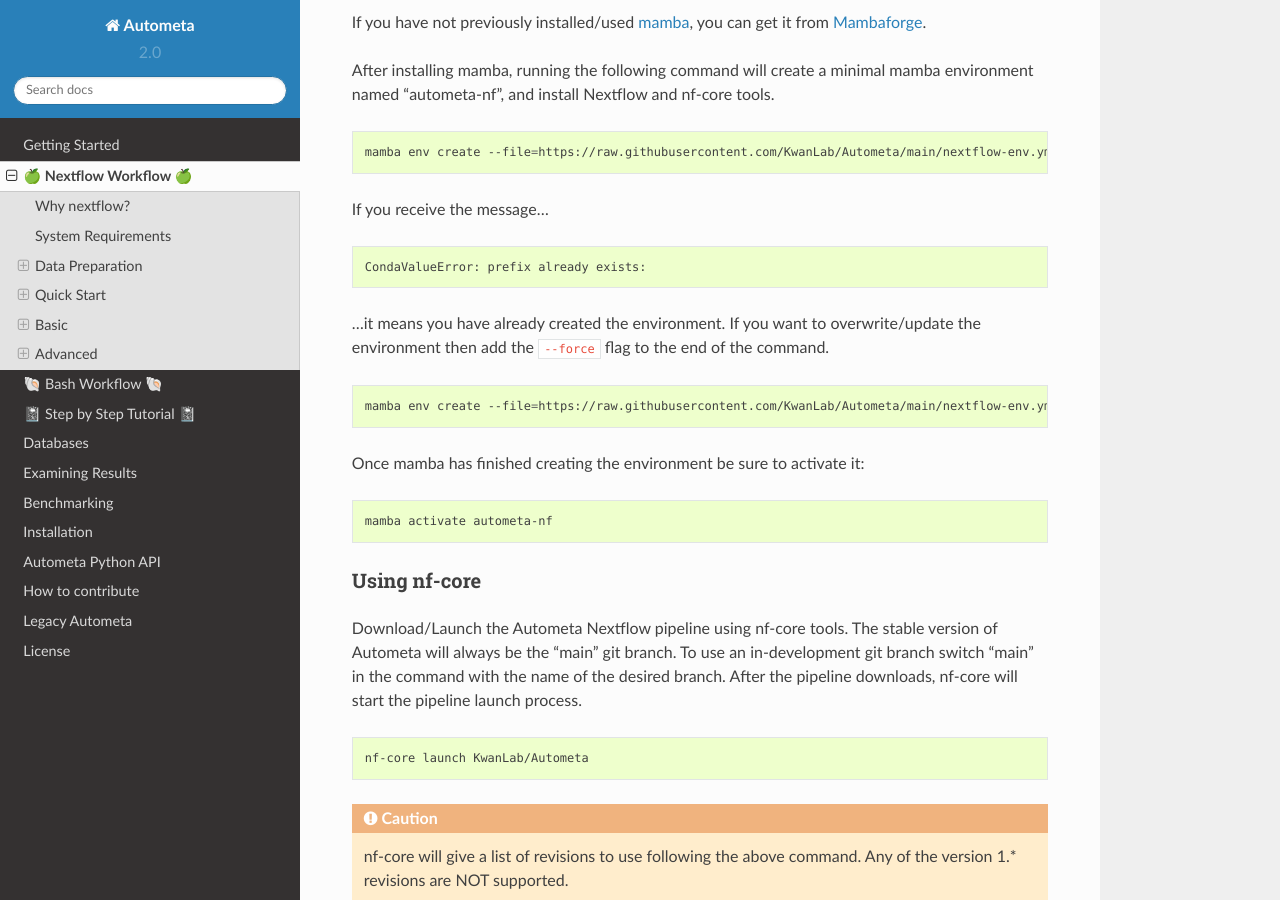
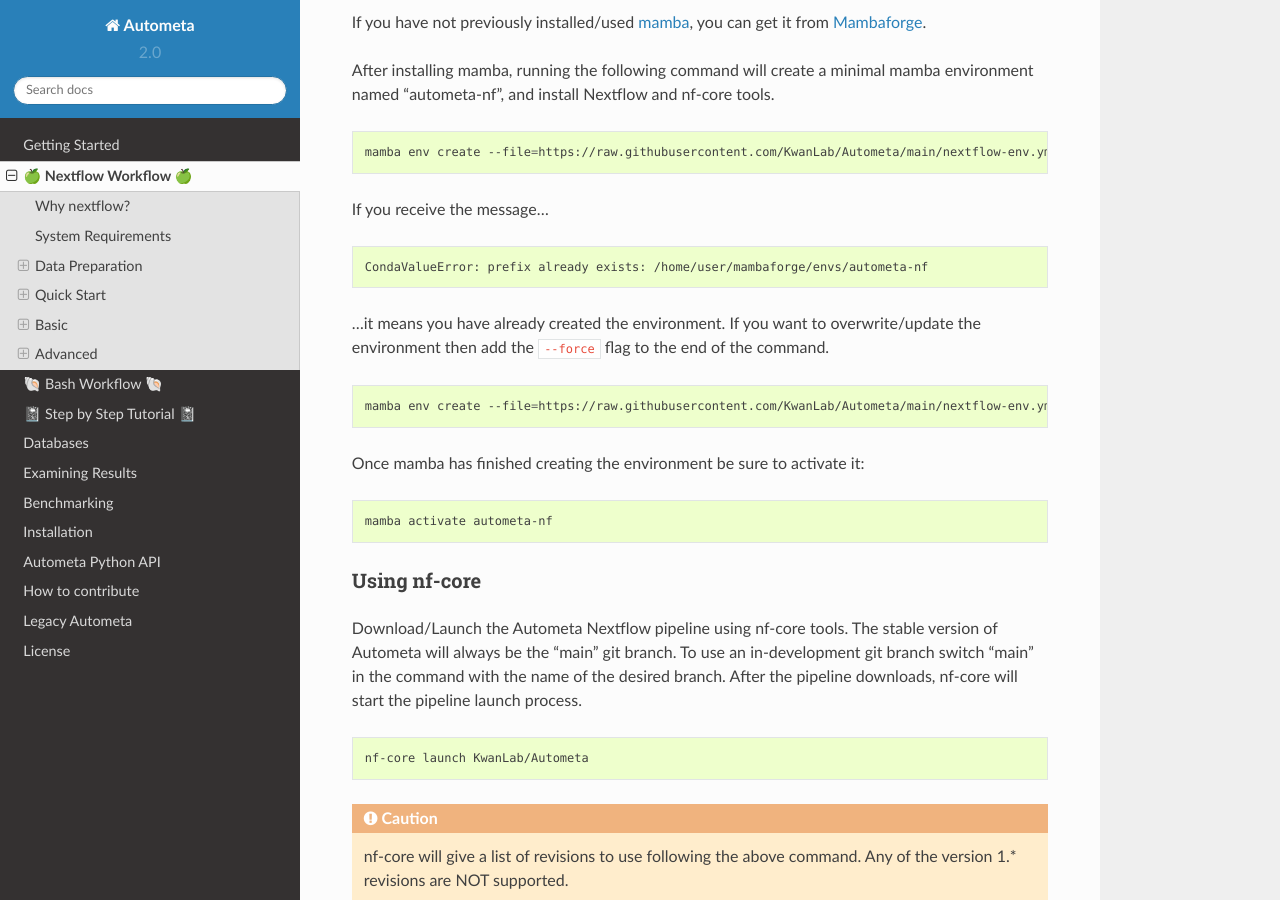
Before and after one commit to KwanLab/Autometa, a Sphinx documentation site: the page built from docs/source/nextflow-workflow.rst, in a window 1280 px wide and 900 px high, scrolled down 13038 px. Built offline with Sphinx 7.4.7 and the Read the Docs theme 2.0.0, drawn with Linux system fonts in a browser that asks for light colours; pages that are not in the unit, such as notebooks, are missing from menus.

Commit message:
:memo: Revise CondaValueError message

```diff
--- a/docs/source/nextflow-workflow.rst
+++ b/docs/source/nextflow-workflow.rst
@@ -453,7 +453,7 @@
 
 .. code-block:: bash
 
-    CondaValueError: prefix already exists:
+    CondaValueError: prefix already exists: /home/user/mambaforge/envs/autometa-nf
 
 ...it means you have already created the environment. If you want to overwrite/update
 the environment then add the :code:`--force` flag to the end of the command.
```
